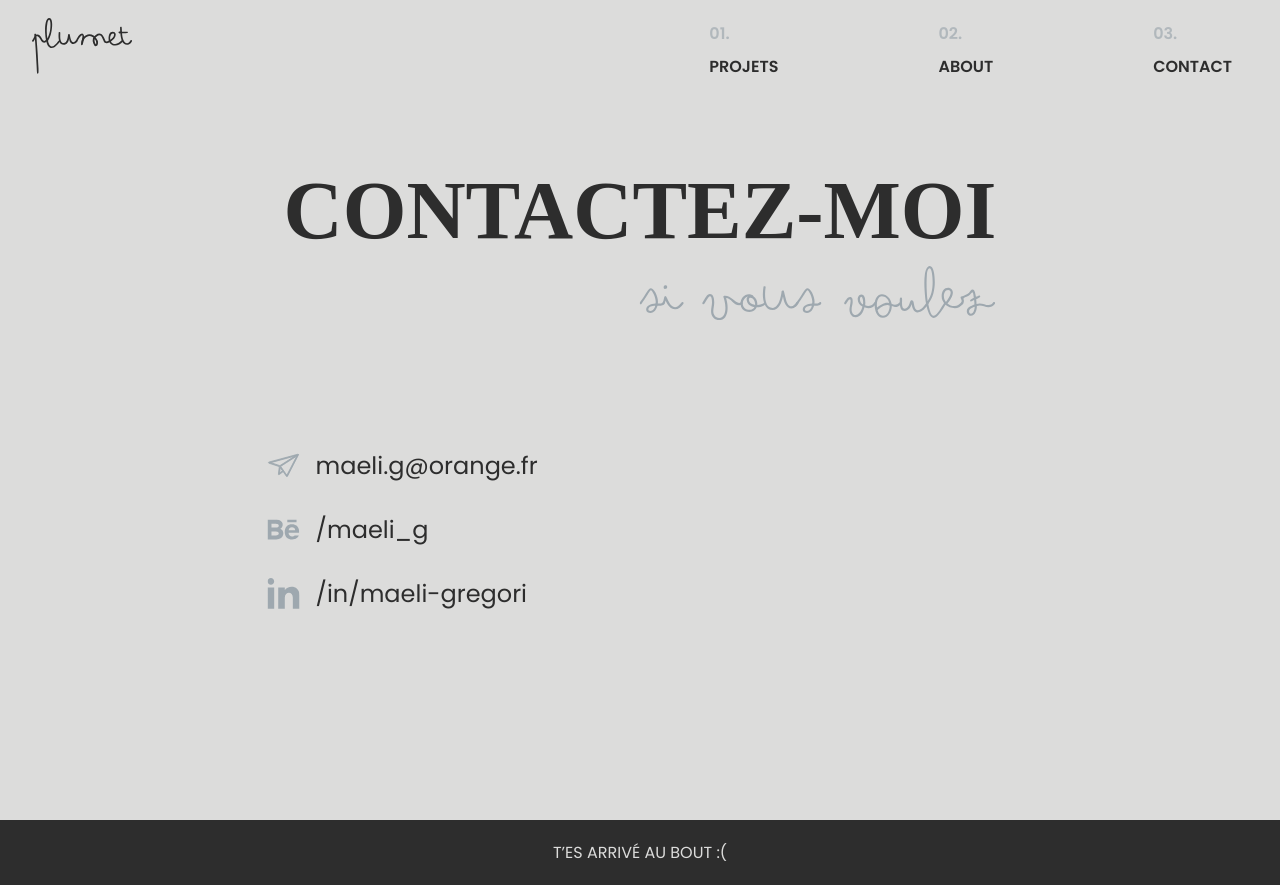
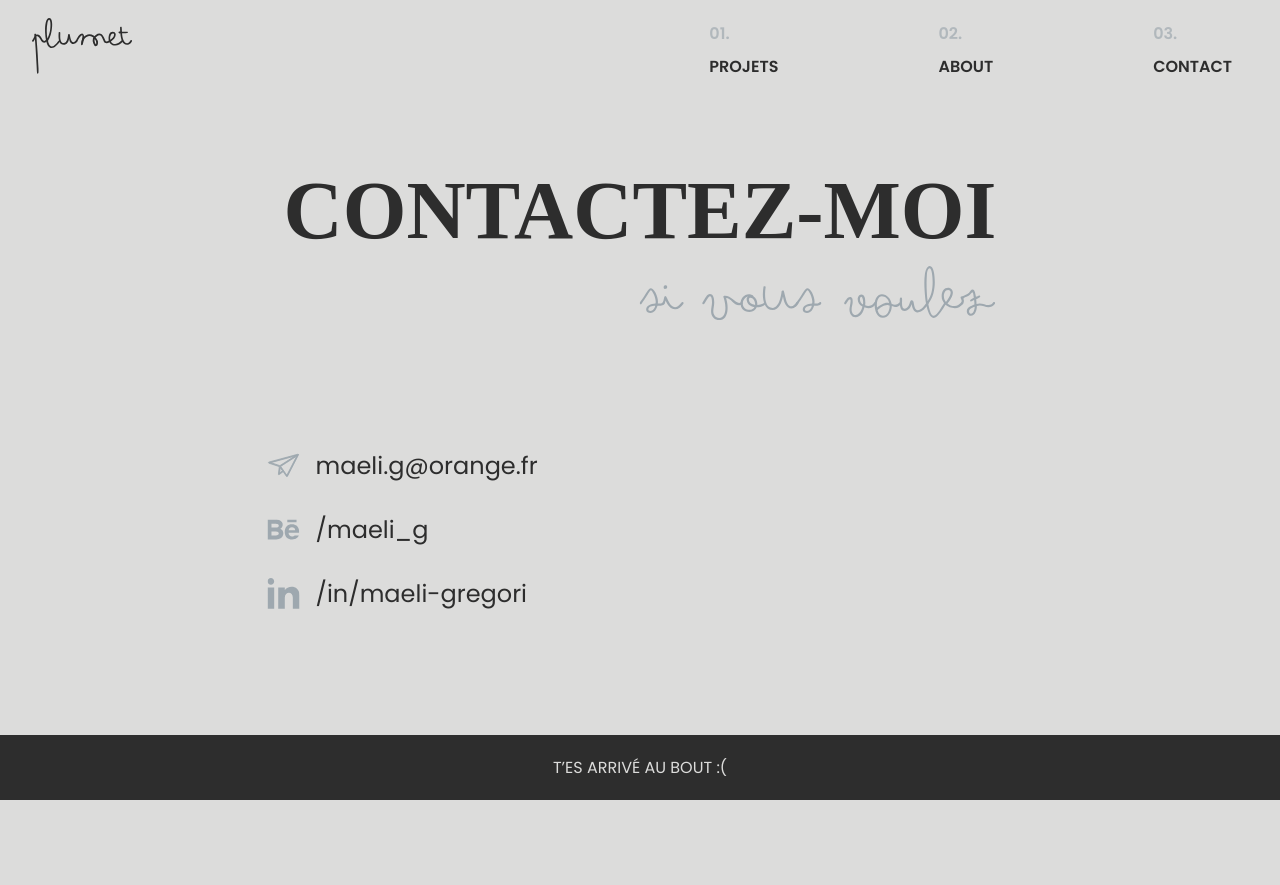
Before and after one commit to lschvn/maeli-portfolio, a Nuxt app: page /contact in a window 1280 px wide. After the commit the page ends 800 px from the top, so only its background shows below. Built offline with nearby package versions, Linux system fonts and the light colour scheme; a web font is replaced by a local one.

Commit message:
fix: adjust AppFooter positioning for better layout consistency

```diff
--- a/app/pages/contact.vue
+++ b/app/pages/contact.vue
@@ -63,7 +63,7 @@
   </main>
 </div>
 <div style="height: 100vh;"></div>
-<AppFooter />
+<AppFooter style="position: fixed; width: 100vw; bottom: 0;" />
 </template>
 
 <script setup lang="ts">
```
